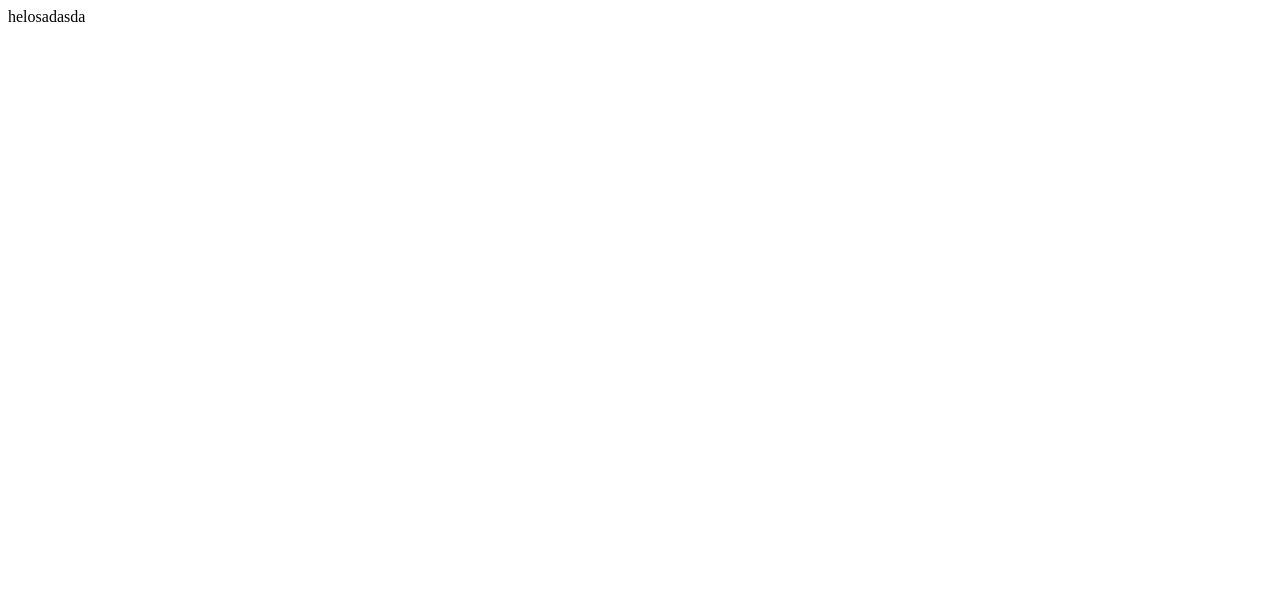
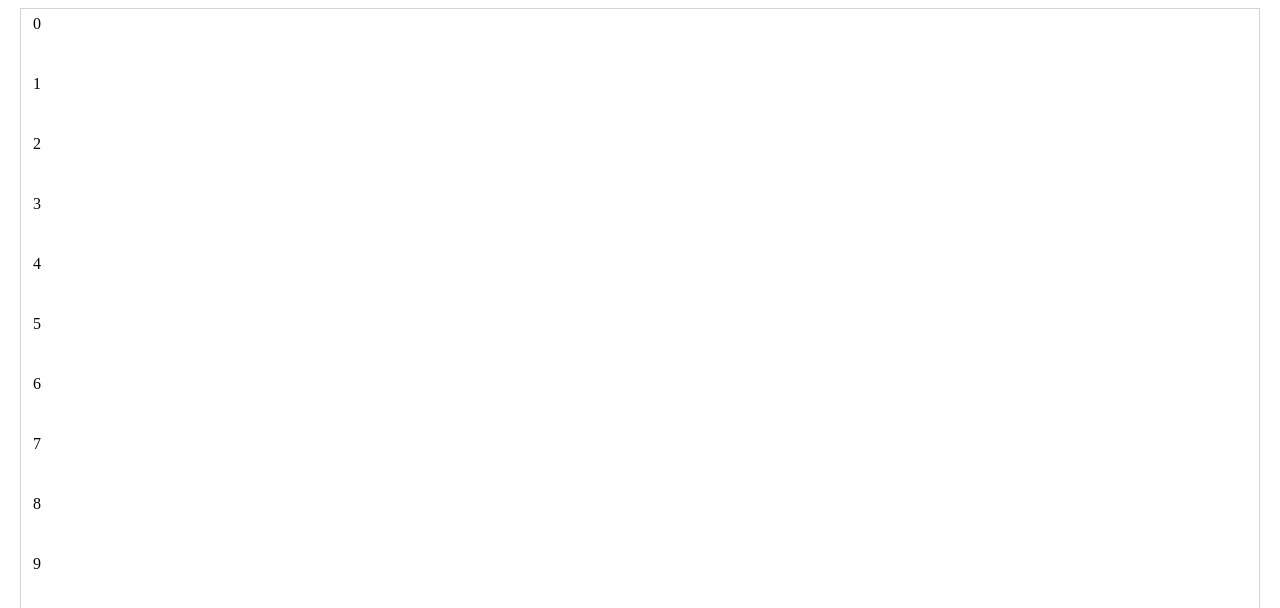
Before and after one commit to kdastation/virtualization-react-library, a React (Vite) app: page / in a window 1280 px wide. Shown: the top 608 px of the page. Built offline with nearby package versions, Linux system fonts and the light colour scheme.

Commit message:
added use fixed virtuoso

```diff
--- a/src/App.tsx
+++ b/src/App.tsx
@@ -1,3 +1,9 @@
+import { Fixed } from "./Fixed/Fixed";
+
 export const App = () => {
-  return <div>helosadasda</div>;
+  return (
+    <div>
+      <Fixed />
+    </div>
+  );
 };
--- /dev/null
+++ b/src/Fixed/Fixed.tsx
@@ -0,0 +1,58 @@
+import { useCallback, useRef, useState } from "react";
+import { useFixedVirtuoso } from "./useFixedVirtuoso";
+
+const createItems = () =>
+  Array.from({ length: 10_000 }, (_, index) => ({
+    id: Math.random().toString(36).slice(2),
+    text: String(index),
+  }));
+
+const ITEM_HEIGHT = 60;
+const CONTAINER_HEIGHT = 600;
+
+export const Fixed = () => {
+  const [listItems, setListItems] = useState(() => createItems());
+  const scrollElementRef = useRef<HTMLDivElement>(null);
+
+  const { virtualItems, totalHeight } = useFixedVirtuoso({
+    itemHeight: ITEM_HEIGHT,
+    itemsCount: listItems.length,
+    listHeight: CONTAINER_HEIGHT,
+    getScrollElement: useCallback(() => scrollElementRef.current, []),
+  });
+
+  return (
+    <div style={{ padding: "0 12px" }}>
+      <div
+        ref={scrollElementRef}
+        style={{
+          height: CONTAINER_HEIGHT,
+          overflow: "auto",
+          border: "1px solid lightgrey",
+          position: "relative",
+        }}
+      >
+        <div style={{ height: totalHeight }}>
+          {virtualItems.map((virtualItem) => {
+            const item = listItems[virtualItem.index]!;
+
+            return (
+              <div
+                style={{
+                  position: "absolute",
+                  top: 0,
+                  transform: `translateY(${virtualItem.offsetTop}px)`,
+                  height: ITEM_HEIGHT,
+                  padding: "6px 12px",
+                }}
+                key={item.id}
+              >
+                {item.text}
+              </div>
+            );
+          })}
+        </div>
+      </div>
+    </div>
+  );
+};
--- /dev/null
+++ b/src/Fixed/useFixedVirtuoso.ts
@@ -0,0 +1,66 @@
+import { useLayoutEffect, useMemo, useState } from "react";
+
+type Args = {
+  itemsCount: number;
+  itemHeight: number;
+  listHeight: number;
+  overScan?: number;
+  getScrollElement: () => HTMLElement | null;
+};
+export const useFixedVirtuoso = ({
+  getScrollElement,
+  listHeight,
+  itemHeight,
+  itemsCount,
+  overScan = 3,
+}: Args) => {
+  const [scrollTop, setScrollTop] = useState(0);
+
+  useLayoutEffect(() => {
+    const scrollElement = getScrollElement();
+
+    if (!scrollElement) {
+      return;
+    }
+
+    const handleScroll = () => {
+      const scrollTop = scrollElement.scrollTop;
+
+      setScrollTop(scrollTop);
+    };
+
+    handleScroll();
+
+    scrollElement.addEventListener("scroll", handleScroll);
+
+    return () => scrollElement.removeEventListener("scroll", handleScroll);
+  }, [getScrollElement]);
+
+  const { virtualItems } = useMemo(() => {
+    const rangeStart = scrollTop;
+    const rangeEnd = scrollTop + listHeight;
+
+    let startIndex = Math.floor(rangeStart / itemHeight);
+    let endIndex = Math.ceil(rangeEnd / itemHeight);
+
+    startIndex = Math.max(0, startIndex - overScan);
+    endIndex = Math.min(itemsCount - 1, endIndex + overScan);
+
+    const virtualItems = [];
+
+    for (let index = startIndex; index <= endIndex; index++) {
+      virtualItems.push({
+        index,
+        offsetTop: index * itemHeight,
+      });
+    }
+    return { virtualItems };
+  }, [scrollTop, listHeight, itemsCount]);
+
+  const totalHeight = itemHeight * itemsCount;
+
+  return {
+    virtualItems,
+    totalHeight,
+  };
+};
```
